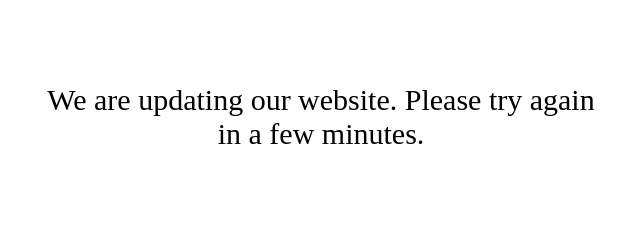
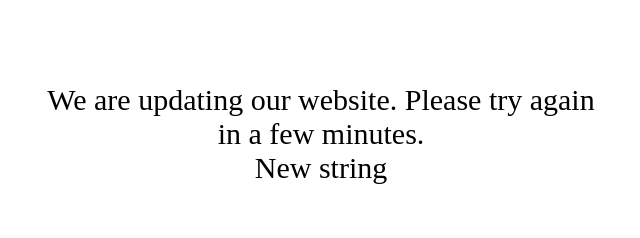
Before and after one commit to aleks-git/test-repo, a plain HTML site: page index.html in a window 1280 px wide. Shown: the whole page, without its empty margins (319-959 px from the left). Drawn offline with Linux system fonts and the light colour scheme.

Commit message:
Added second string to main page

```diff
--- a/index.html
+++ b/index.html
@@ -13,7 +13,8 @@
     <div class="wrap container">
         <div class="content">
             <p class="notification">
-                We are updating our website. Please try again in a few minutes.
+                We are updating our website. Please try again in a few minutes.<br>
+                New string
             </p>
         </div>
     </div>
```
